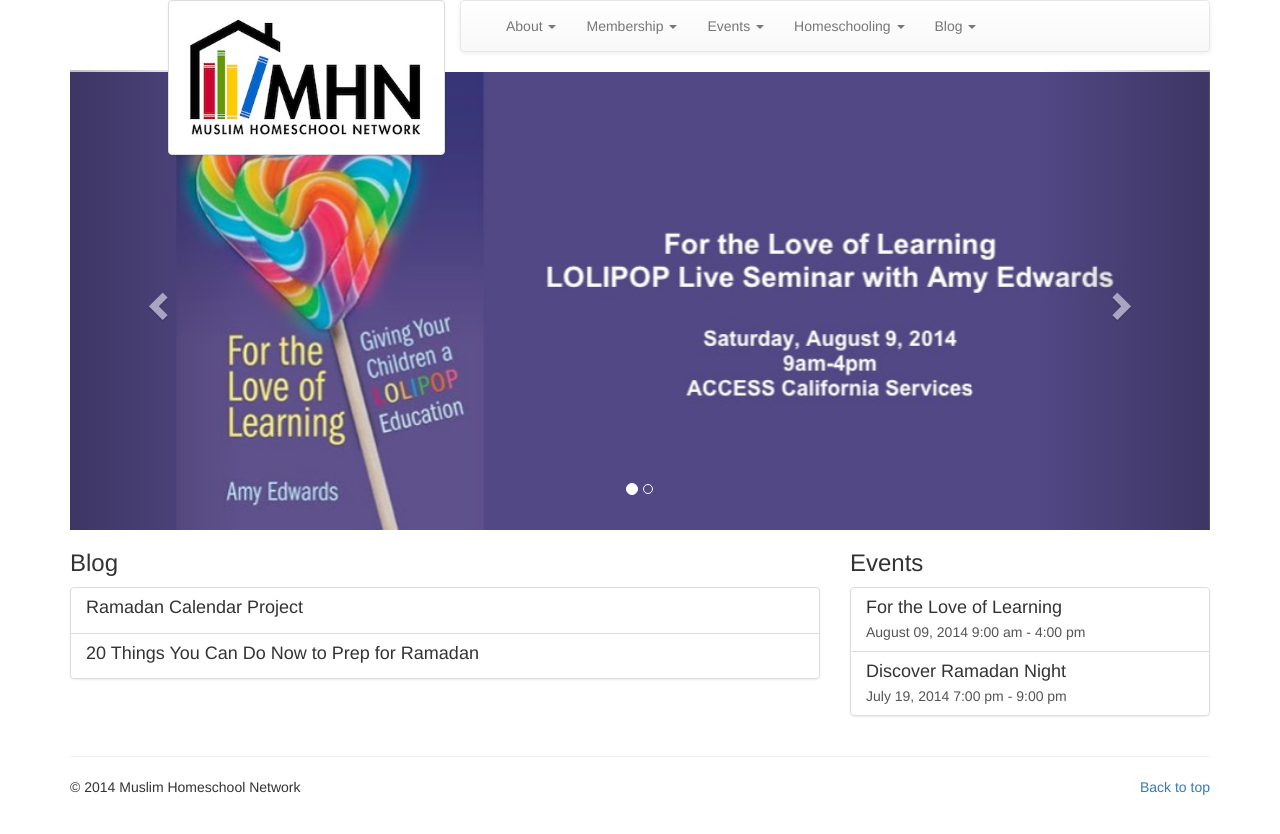
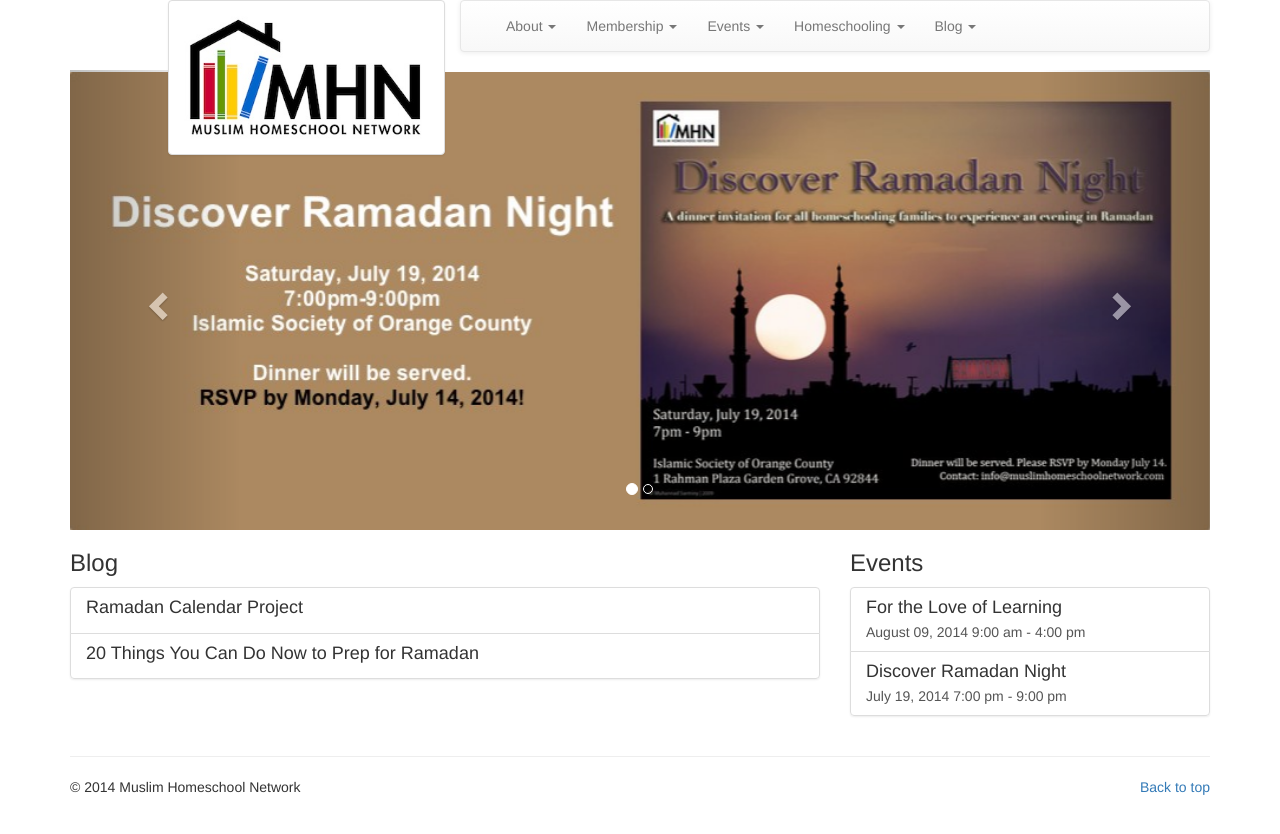
Before and after one commit to muslimhomeschoolnetwork/muslimhomeschoolnetwork.github.io, a Jekyll site: the page built from index.html, in a window 1280 px wide. Shown: the top 834 px of the page. Built offline with Jekyll 4.4.1, drawn with Linux system fonts in a browser that asks for light colours; nearby versions of some CDN libraries; Markdown is read by kramdown in place of the engine named in the settings.

Commit message:
Update carousels.yml

```diff
--- a/_data/carousels.yml
+++ b/_data/carousels.yml
@@ -1,5 +1,5 @@
+- href: /events/calendar/2014/07/19/discover-ramadan-night/
+  image: /images/discoverramadannight.jpg
+
 - href: /events/calendar/2014/08/09/for-the-love-of-learning/
   image: /images/loveoflearningbanner.jpg
-
-- href: /events/calendar/2014/07/19/discover-ramadan-night/
-  image: /images/discoverramadannight.jpg
```
